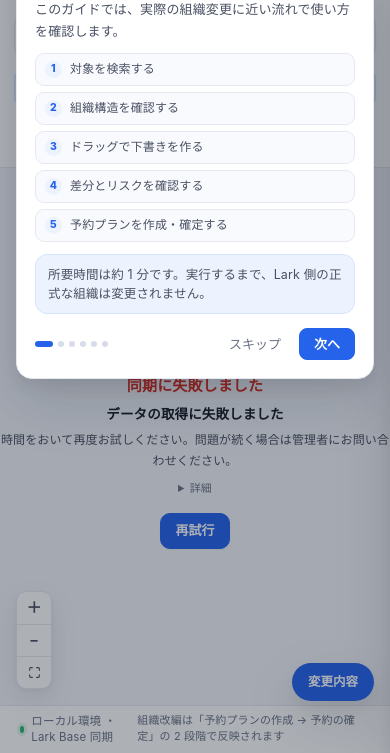
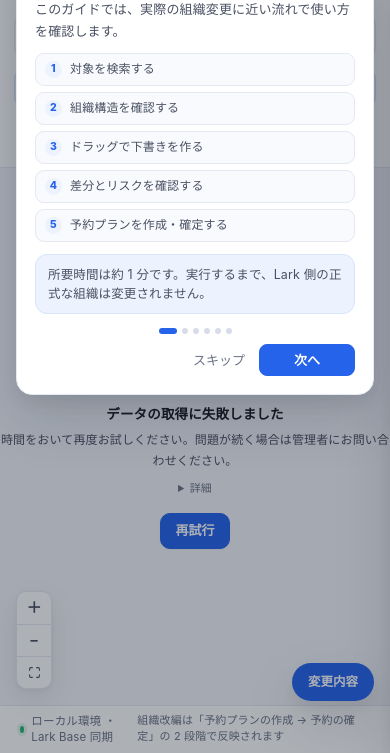
Before and after one commit to mahuan2928/organize-planner, a website: page public/index.html in a window 390 px wide. Both pictures are taken after a click on the button "ガイド". Shown: the part 91-844 px from the top of the page. Drawn offline with Linux system fonts and the light colour scheme; no server answers.

Commit message:
Fix onboarding guide across all steps

```diff
--- a/public/style.css
+++ b/public/style.css
@@ -1211,12 +1211,12 @@ body {
 .ob-actions { display: flex; align-items: center; justify-content: flex-end; gap: 8px; }
 .ob-skip, .ob-prev {
   height: 32px; padding: 0 10px; border: 0; background: transparent; color: var(--ink-3);
-  font: inherit; font-size: 13px; cursor: pointer; border-radius: 8px;
+  font: inherit; font-size: 13px; cursor: pointer; border-radius: 8px; white-space: nowrap;
 }
 .ob-skip:hover, .ob-prev:hover { background: var(--surface-2); color: var(--ink-2); }
 .ob-next {
   height: 32px; padding: 0 14px; border: 1px solid var(--primary); border-radius: 8px;
-  background: var(--primary); color: #fff; font: inherit; font-size: 13px; font-weight: 600; cursor: pointer;
+  background: var(--primary); color: #fff; font: inherit; font-size: 13px; font-weight: 600; cursor: pointer; white-space: nowrap;
 }
 .ob-next:hover { background: var(--primary-hover); border-color: var(--primary-hover); }
 
@@ -1251,11 +1251,6 @@ body {
     transform: translateX(100%); transition: transform .2s ease;
   }
   .side-panel.open { transform: none; }
-  .ob-highlight { display: none; }
-  .ob-card {
-    left: 16px !important; right: 16px; top: 16px !important;
-    width: auto; max-width: none; max-height: calc(100vh - 32px);
-  }
 }
 
 /* モバイル: ブランド副題（統計・同期）を隠して横あふれを防止（695行の .subtitle 再宣言より後ろに置き上書き問題を回避）*/
@@ -1263,6 +1258,16 @@ body {
   .subtitle { display: none; }
   .brand { flex: 1 1 auto; }
   .topbar { padding: 8px 14px; gap: 8px 10px; }
+  .ob-highlight { display: none; }
+  .ob-card {
+    left: 16px !important; right: 16px; top: 16px !important;
+    width: auto; max-width: none; max-height: calc(100vh - 32px);
+  }
+  .ob-footer { flex-direction: column; align-items: stretch; gap: 10px; }
+  .ob-progress { justify-content: center; }
+  .ob-actions { justify-content: flex-end; gap: 6px; }
+  .ob-skip, .ob-prev { padding: 0 8px; }
+  .ob-next { min-width: 96px; padding: 0 12px; }
 }
 
 /* 部門責任者 badge（member ノード・担当部門のみ表示） */
```
Also changed, not shown: public/app.js.
